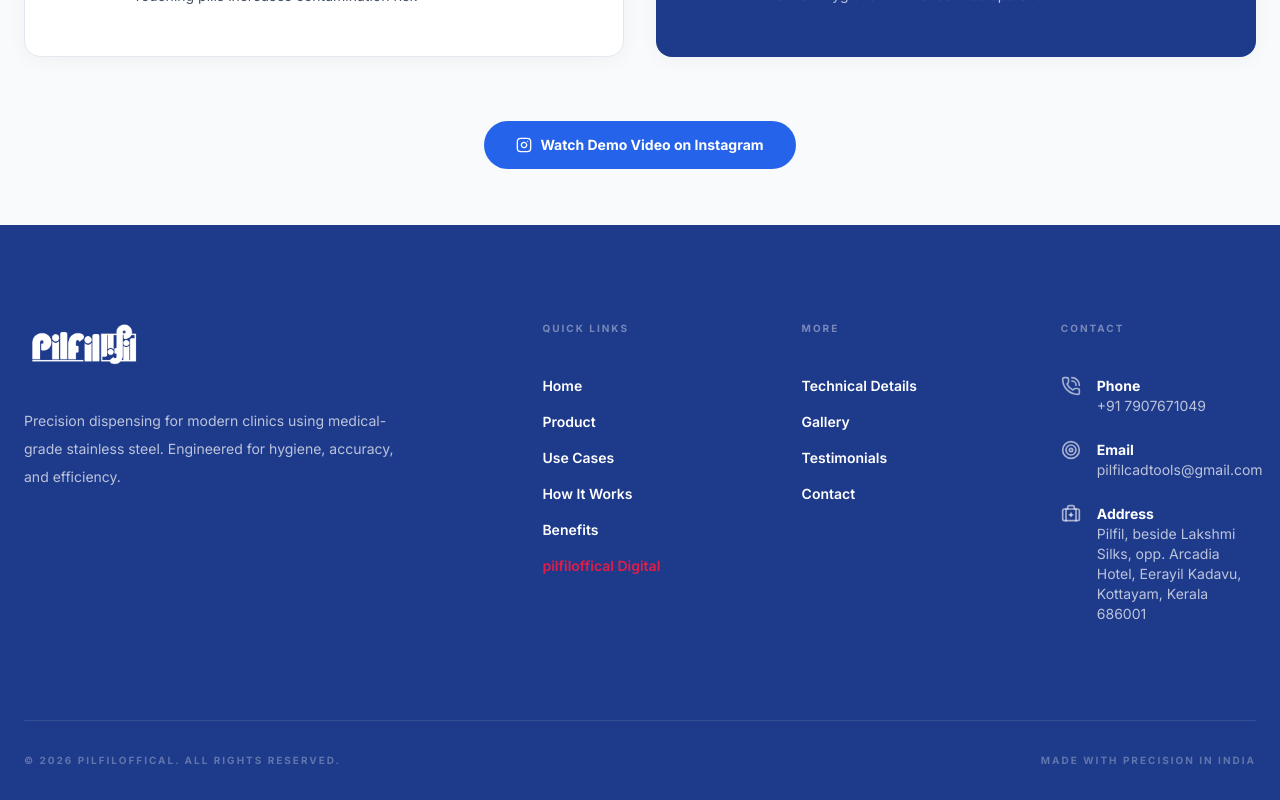
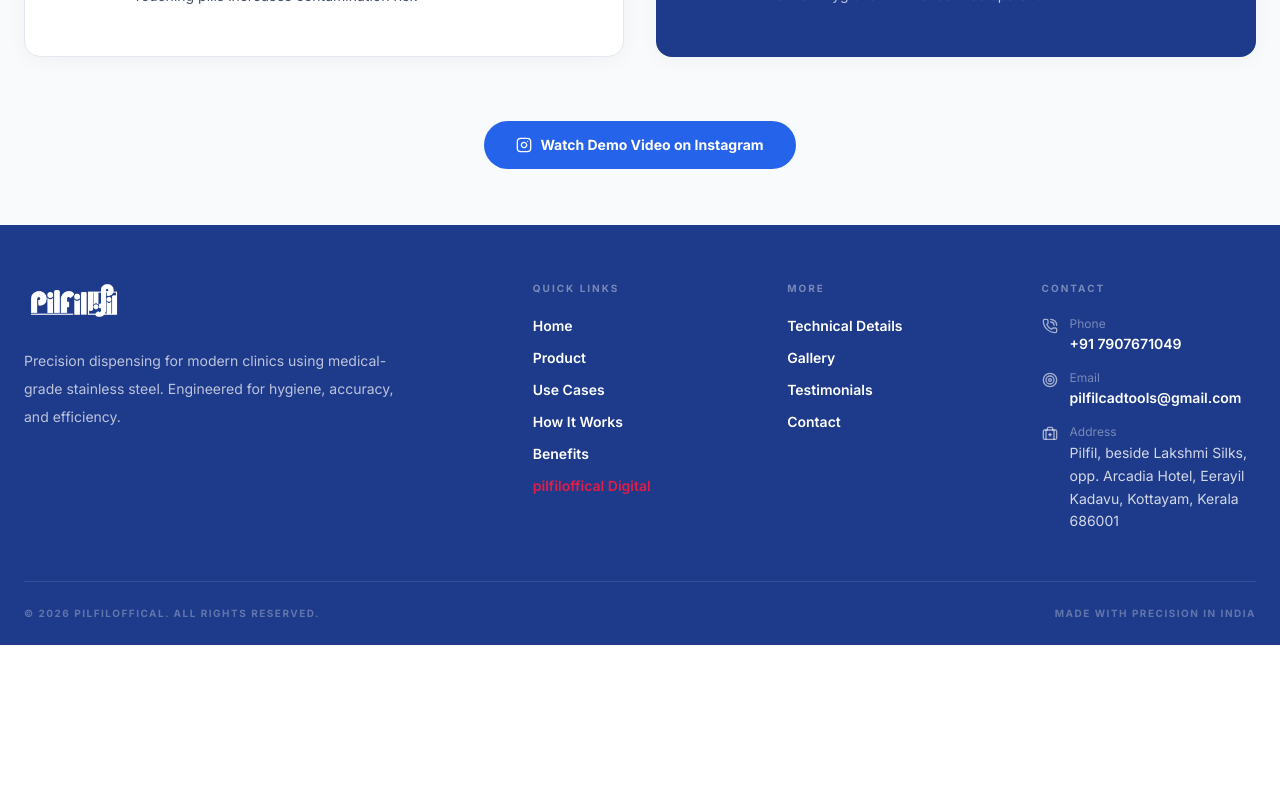
Before and after one commit to ihkarise/pilfiloffical, a React (Vite) app: page / in a window 1280 px wide. Shown: the part 1351-2151 px from the top of the page. After the commit the page ends 1996 px from the top, so only its background shows below. Built offline with nearby package versions, Linux system fonts and the light colour scheme.

Commit message:
refactor: Footer.tsx - rem units, reduce pt-24/mb-24 to rem equivalents

```diff
--- a/src/components/Footer.tsx
+++ b/src/components/Footer.tsx
@@ -8,32 +8,31 @@
   const [imgError, setImgError] = useState(false);
 
   return (
-    <footer className="bg-primary-blue text-white pt-24 pb-8">
-      <div className="max-w-7xl mx-auto px-6">
-        <div className="grid md:grid-cols-2 lg:grid-cols-5 gap-16 mb-24">
+    <footer className="bg-primary-blue text-white pt-14 pb-6">
+      <div className="max-w-7xl mx-auto px-4 sm:px-6">
+        <div className="grid md:grid-cols-2 lg:grid-cols-5 gap-8 lg:gap-10 mb-12">
           <div className="lg:col-span-2">
-            <Link to="/" className="inline-block mb-8">
-              {/* Logo image replaces the word "pilfiloffical" */}
+            <Link to="/" className="inline-block mb-5">
               {!imgError ? (
                 <img
                   src="./logo.png"
                   alt={`${SITE_NAME} Logo`}
-                  className="h-12 w-auto brightness-0 invert"
+                  className="h-10 w-auto brightness-0 invert"
                   referrerPolicy="no-referrer"
                   onError={() => setImgError(true)}
                 />
               ) : (
-                <span className="text-3xl font-extrabold tracking-tighter text-white">{SITE_NAME}</span>
+                <span className="text-2xl font-extrabold tracking-tighter text-white">{SITE_NAME}</span>
               )}
             </Link>
-            <p className="text-white/70 max-w-sm text-sm leading-loose mb-10">
+            <p className="text-white/70 max-w-sm text-sm leading-loose mb-6">
               Precision dispensing for modern clinics using medical-grade stainless steel. Engineered for hygiene, accuracy, and efficiency.
             </p>
           </div>
 
           <div>
-            <div className="text-[10px] font-bold uppercase tracking-[0.2em] text-white/40 mb-10">Quick Links</div>
-            <div className="space-y-4 text-sm font-semibold">
+            <div className="text-[0.625rem] font-bold uppercase tracking-[0.2em] text-white/40 mb-5">Quick Links</div>
+            <div className="space-y-3 text-sm font-semibold">
               <Link to="/" className="block hover:text-primary-red transition-colors">Home</Link>
               <Link to="/features" className="block hover:text-primary-red transition-colors">Product</Link>
               <Link to="/use-cases" className="block hover:text-primary-red transition-colors">Use Cases</Link>
@@ -44,8 +43,8 @@
           </div>
 
           <div>
-            <div className="text-[10px] font-bold uppercase tracking-[0.2em] text-white/40 mb-10">More</div>
-            <div className="space-y-4 text-sm font-semibold">
+            <div className="text-[0.625rem] font-bold uppercase tracking-[0.2em] text-white/40 mb-5">More</div>
+            <div className="space-y-3 text-sm font-semibold">
               <Link to="/technical" className="block hover:text-primary-red transition-colors">Technical Details</Link>
               <Link to="/gallery" className="block hover:text-primary-red transition-colors">Gallery</Link>
               <Link to="/testimonials" className="block hover:text-primary-red transition-colors">Testimonials</Link>
@@ -54,38 +53,36 @@
           </div>
 
           <div>
-            <div className="text-[10px] font-bold uppercase tracking-[0.2em] text-white/40 mb-10">Contact</div>
-            <div className="space-y-6 text-sm">
-              <div className="flex gap-4">
-                <PhoneCall className="w-5 h-5 text-white/60 shrink-0" />
+            <div className="text-[0.625rem] font-bold uppercase tracking-[0.2em] text-white/40 mb-5">Contact</div>
+            <div className="space-y-4 text-sm">
+              <div className="flex gap-3">
+                <PhoneCall className="w-4 h-4 text-white/60 shrink-0 mt-0.5" />
                 <div>
-                  <div className="font-bold">Phone</div>
-                  <div className="text-white/70">+91 7907671049</div>
+                  <div className="text-white/40 text-xs mb-0.5">Phone</div>
+                  <a href="tel:+917907671049" className="text-white font-semibold hover:text-primary-red transition-colors">+91 7907671049</a>
                 </div>
               </div>
-              <div className="flex gap-4">
-                <Target className="w-5 h-5 text-white/60 shrink-0" />
+              <div className="flex gap-3">
+                <Target className="w-4 h-4 text-white/60 shrink-0 mt-0.5" />
                 <div>
-                  <div className="font-bold">Email</div>
-                  <div className="text-white/70">pilfilcadtools@gmail.com</div>
+                  <div className="text-white/40 text-xs mb-0.5">Email</div>
+                  <a href="mailto:pilfilcadtools@gmail.com" className="text-white font-semibold hover:text-primary-red transition-colors break-all">pilfilcadtools@gmail.com</a>
                 </div>
               </div>
-              <div className="flex gap-4">
-                <BriefcaseMedical className="w-5 h-5 text-white/60 shrink-0" />
+              <div className="flex gap-3">
+                <BriefcaseMedical className="w-4 h-4 text-white/60 shrink-0 mt-0.5" />
                 <div>
-                  <div className="font-bold">Address</div>
-                  <div className="text-white/70">Pilfil, beside Lakshmi Silks, opp. Arcadia Hotel, Eerayil Kadavu, Kottayam, Kerala 686001</div>
+                  <div className="text-white/40 text-xs mb-0.5">Address</div>
+                  <p className="text-white/80 leading-relaxed">Pilfil, beside Lakshmi Silks, opp. Arcadia Hotel, Eerayil Kadavu, Kottayam, Kerala 686001</p>
                 </div>
               </div>
             </div>
           </div>
         </div>
 
-        <div className="pt-8 border-t border-white/10 flex flex-col md:flex-row justify-between items-center gap-6 text-[10px] font-bold uppercase tracking-[0.2em] text-white/30">
-          <div>© 2026 {SITE_NAME}. All rights reserved.</div>
-          <div className="flex gap-8">
-            <span>Made with precision in India</span>
-          </div>
+        <div className="border-t border-white/10 pt-6 flex flex-col sm:flex-row justify-between items-center gap-3 text-[0.625rem] font-bold uppercase tracking-[0.15em] text-white/30">
+          <span>© 2026 Pilfiloffical. All rights reserved.</span>
+          <span>Made with Precision in India</span>
         </div>
       </div>
     </footer>
```
